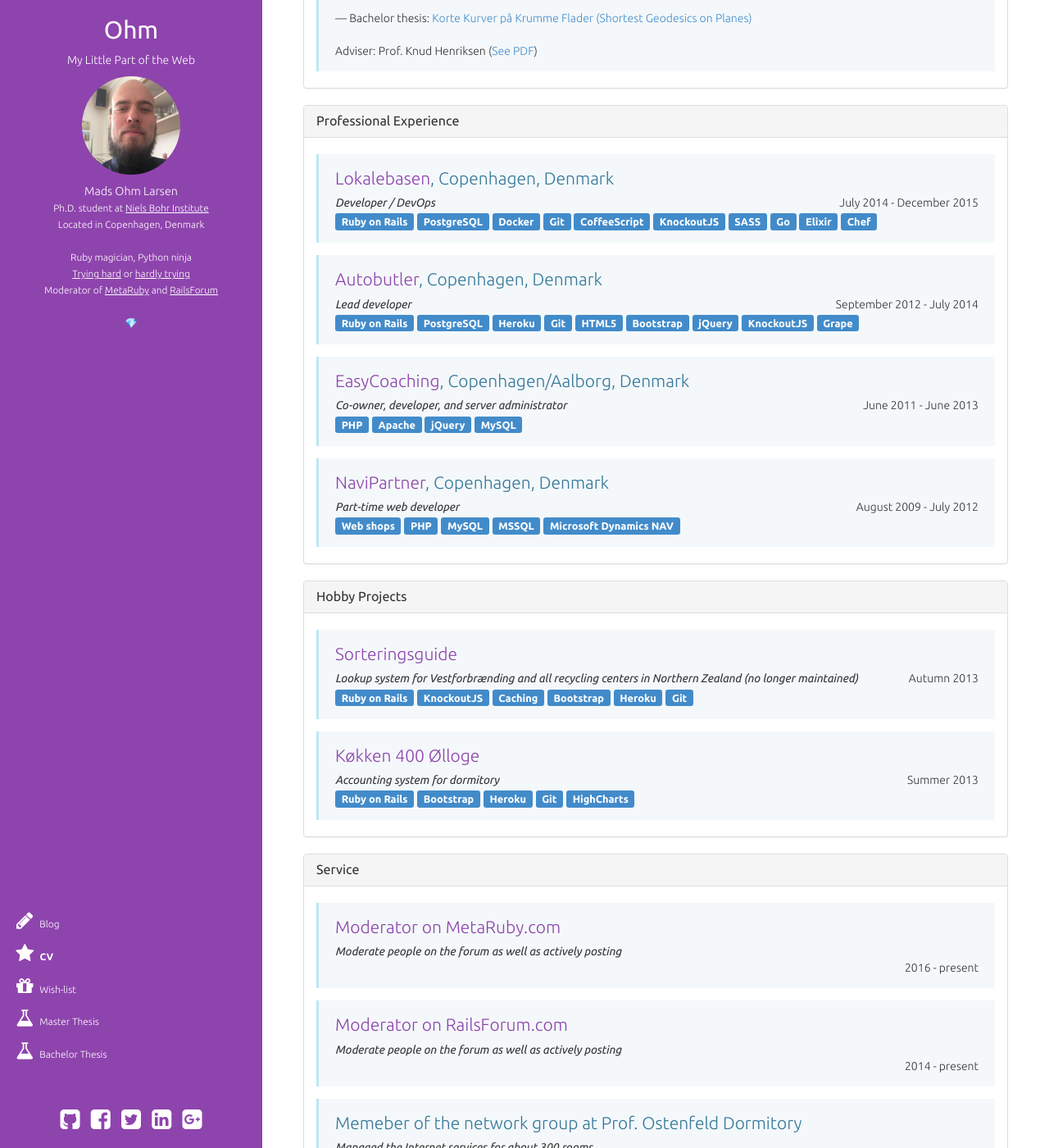
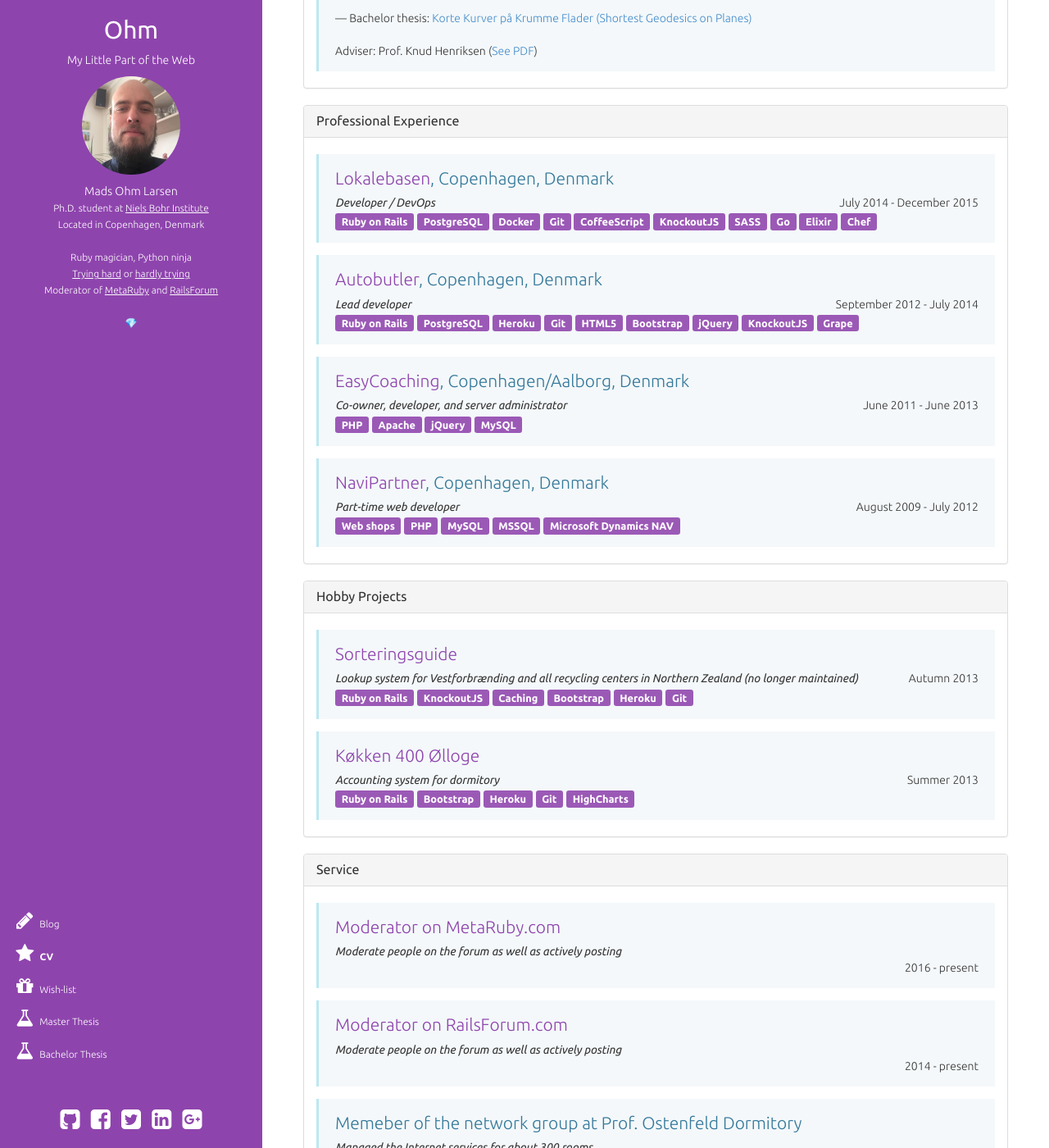
Before and after one commit to omegahm/omegahm.github.io, a Jekyll site: the page built from cv.html, in a window 1280 px wide and 1400 px high, scrolled down 567 px. Shown: the whole window at 82% size. Built offline with Jekyll 4.4.1, drawn with Linux system fonts in a browser that asks for light colours; nearby versions of some CDN libraries; emoji names are drawn with the system emoji font.

Commit message:
Purple labels

```diff
--- a/_sass/bootstrap.scss
+++ b/_sass/bootstrap.scss
@@ -1,6 +1,9 @@
 // Core variables and mixins
 @import "bootstrap/variables";
 @import "bootstrap/mixins";
+
+// Custom stuff
+@import "custom_variables";
 
 // Reset and dependencies
 @import "bootstrap/normalize";
--- /dev/null
+++ b/_sass/custom_variables.scss
@@ -0,0 +1 @@
+$label-primary-bg: #9b59b6
```
